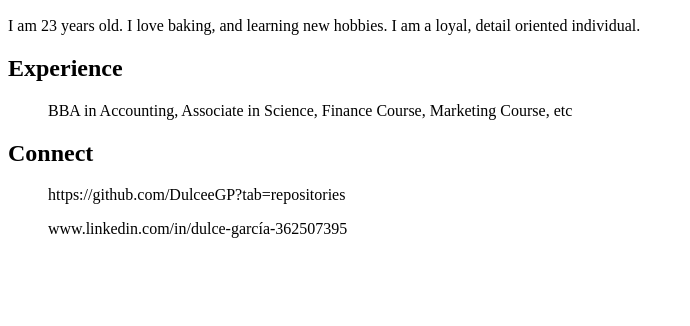
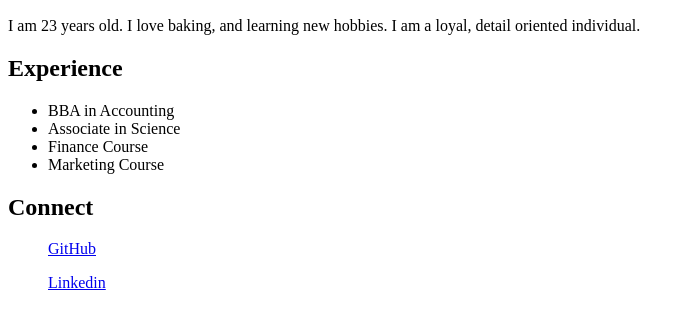
Before and after one commit to DulceeGP/dulce-garcia-garcia-mars, a plain HTML site: page index.html in a window 1280 px wide. Shown: the part 110-436 px from the top of the page, without its empty margins (0-690 px from the left). Drawn offline with Linux system fonts and the light colour scheme.

Commit message:
fixed experience and connect

```diff
--- a/index.html
+++ b/index.html
@@ -18,18 +18,20 @@
     <section id="Experience">
       <h2>Experience</h2>
       <ul>
-        BBA in Accounting, Associate in Science, Finance Course, Marketing
-        Course, etc
+        <li>BBA in Accounting</li>
+        <li>Associate in Science</li>
+        <li>Finance Course</li>
+        <li>Marketing Course</li>
       </ul>
     </section>
 
     <section id="Connect">
       <h2>Connect</h2>
       <ul>
-        https://github.com/DulceeGP?tab=repositories
+        <a href="https://github.com/DulceeGP">GitHub</a>
       </ul>
       <ul>
-        www.linkedin.com/in/dulce-garcía-362507395
+        <a href="www.linkedin.com/in/dulce-garcía-362507395"> Linkedin</a>
       </ul>
     </section>
   </body>
```
